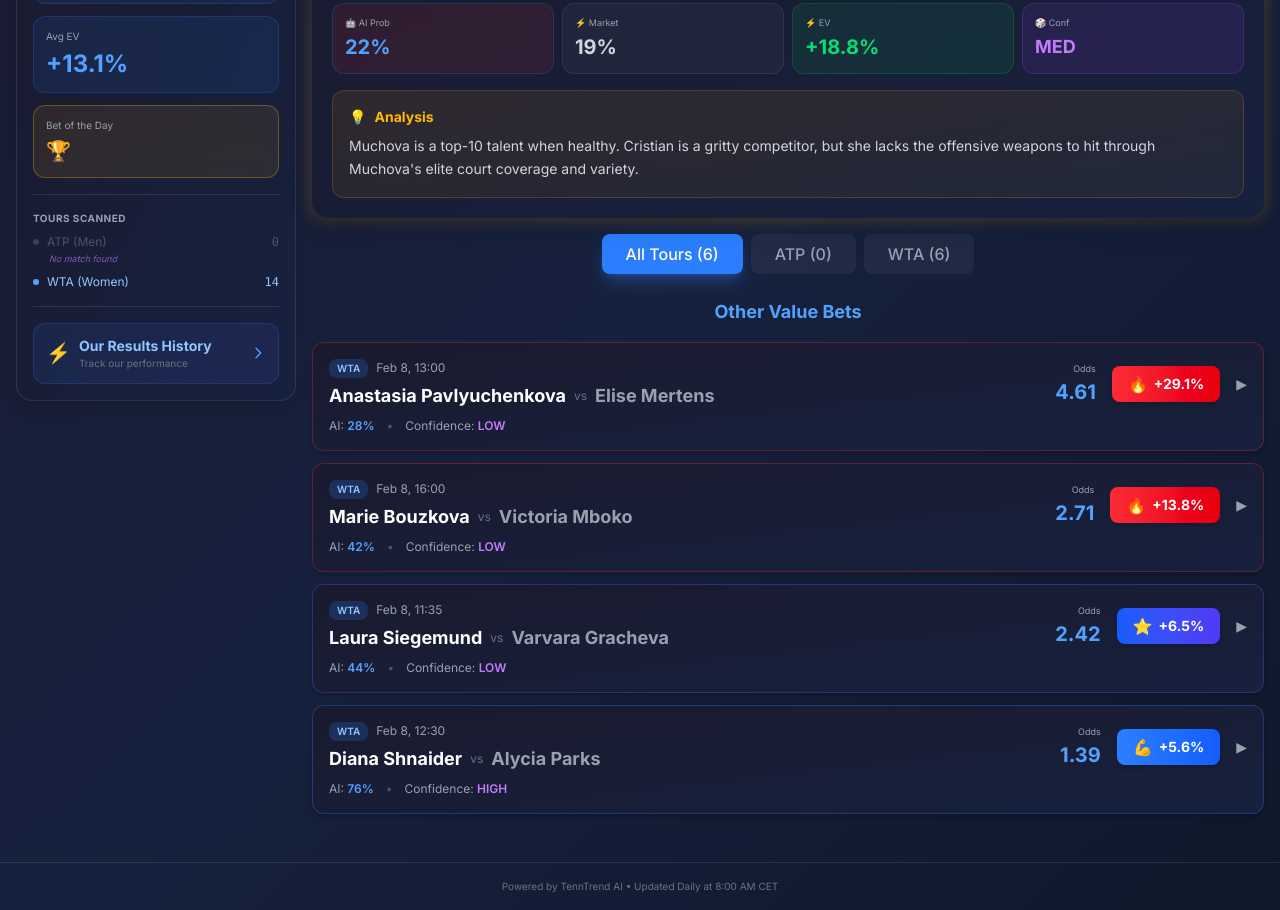
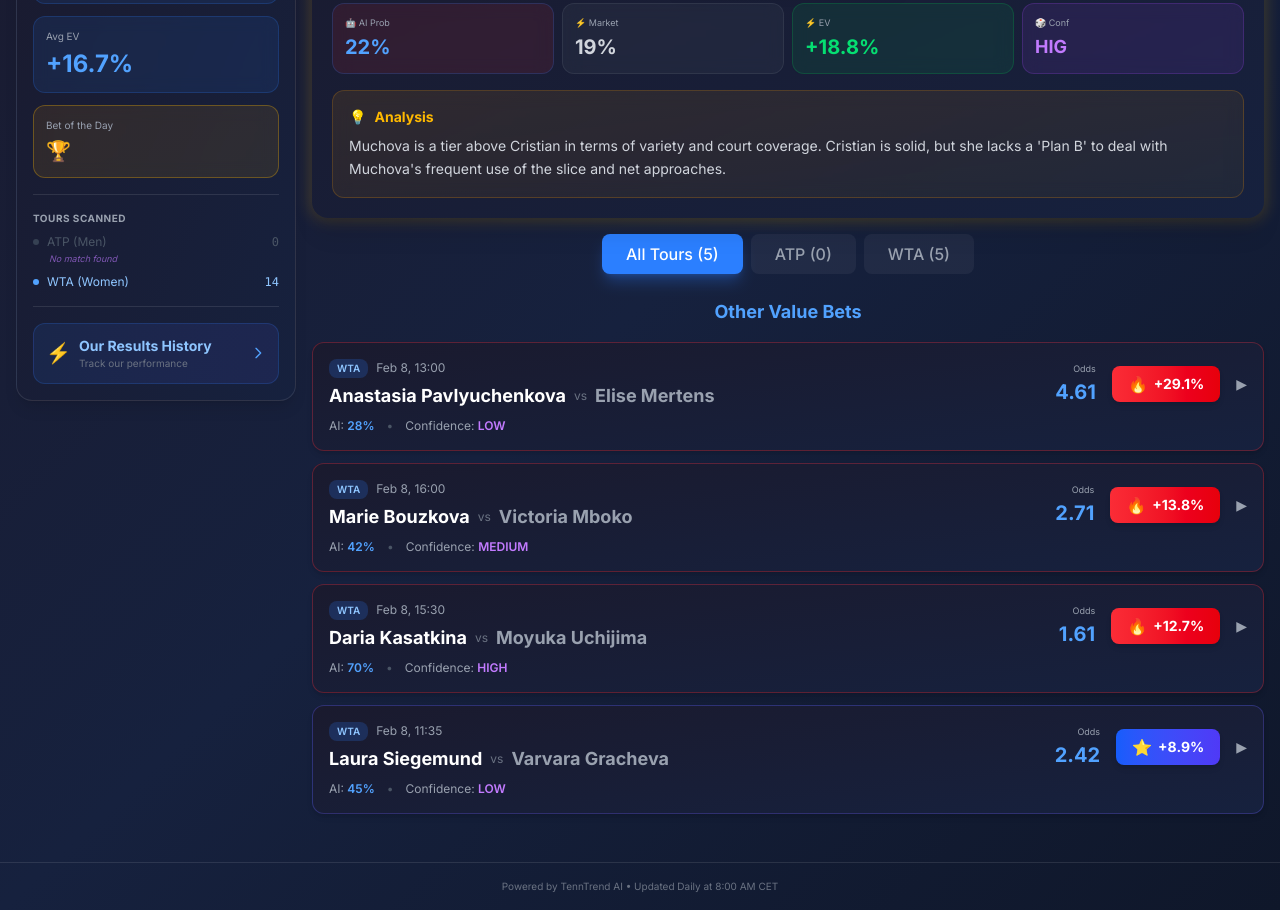
Before and after one commit to hasuwini77/generated-tennis, a React (Vite) app: page / in a window 1280 px wide. Shown: the part 300-1210 px from the top of the page. Built offline with nearby package versions, Linux system fonts and the light colour scheme.

Commit message:
Fix: Handle markdown-wrapped JSON responses from Gemini API

```diff
--- a/public/data/daily-picks.json
+++ b/public/data/daily-picks.json
@@ -1,8 +1,8 @@
 {
-  "timestamp": "2026-02-07T18:04:25.269Z",
+  "timestamp": "2026-02-07T18:16:35.841Z",
   "scanDateCET": "2026-02-07",
   "scanDateET": "2/7/2026",
-  "scanTimeCET": "2026-02-07 19:04:25",
+  "scanTimeCET": "2026-02-07 19:16:35",
   "leagueStats": {
     "atp": {
       "hasGames": false,
@@ -15,9 +15,9 @@
   },
   "summary": {
     "totalGamesAnalyzed": 14,
-    "valueBetsFound": 6,
+    "valueBetsFound": 5,
     "hasBetOfTheDay": true,
-    "avgEV": 13.1
+    "avgEV": 16.7
   },
   "betOfTheDay": {
     "id": "8958fbd4dd6b37923666905ef5845adf",
@@ -36,13 +36,13 @@
         "impliedProb": 18.5,
         "expectedValue": 18.8,
         "aiProbability": 22,
-        "reasoning": "Muchova is a top-10 talent when healthy. Cristian is a gritty competitor, but she lacks the offensive weapons to hit through Muchova's elite court coverage and variety.",
-        "confidence": "medium"
+        "reasoning": "Muchova is a tier above Cristian in terms of variety and court coverage. Cristian is solid, but she lacks a 'Plan B' to deal with Muchova's frequent use of the slice and net approaches.",
+        "confidence": "high"
       }
     ],
     "aiProbability": 22,
-    "reasoning": "Muchova is a top-10 talent when healthy. Cristian is a gritty competitor, but she lacks the offensive weapons to hit through Muchova's elite court coverage and variety.",
-    "confidence": "medium",
+    "reasoning": "Muchova is a tier above Cristian in terms of variety and court coverage. Cristian is solid, but she lacks a 'Plan B' to deal with Muchova's frequent use of the slice and net approaches.",
+    "confidence": "high",
     "expectedValue": 18.8,
     "evTier": {
       "min": 10,
@@ -52,7 +52,7 @@
       "color": "red",
       "tier": "SICK"
     },
-    "score": 87.58
+    "score": 97.58
   },
   "featuredBets": [
     {
@@ -72,12 +72,12 @@
           "impliedProb": 21.7,
           "expectedValue": 29.1,
           "aiProbability": 28,
-          "reasoning": "The market odds of 4.61 (21%) are too wide for a player of Pavlyuchenkova's caliber. While Mertens is the favorite due to consistency, Pavlyuchenkova's ball-striking makes her more dangerous than the price suggests.",
+          "reasoning": "The market odds of 4.61 are extremely wide for this matchup. While Mertens is the favorite due to her reliability, Pavlyuchenkova has the peak power to cause an upset if she finds her range early.",
           "confidence": "low"
         }
       ],
       "aiProbability": 28,
-      "reasoning": "The market odds of 4.61 (21%) are too wide for a player of Pavlyuchenkova's caliber. While Mertens is the favorite due to consistency, Pavlyuchenkova's ball-striking makes her more dangerous than the price suggests.",
+      "reasoning": "The market odds of 4.61 are extremely wide for this matchup. While Mertens is the favorite due to her reliability, Pavlyuchenkova has the peak power to cause an upset if she finds her range early.",
       "confidence": "low",
       "expectedValue": 29.1,
       "evTier": {
@@ -106,13 +106,13 @@
           "impliedProb": 18.5,
           "expectedValue": 18.8,
           "aiProbability": 22,
-          "reasoning": "Muchova is a top-10 talent when healthy. Cristian is a gritty competitor, but she lacks the offensive weapons to hit through Muchova's elite court coverage and variety.",
-          "confidence": "medium"
+          "reasoning": "Muchova is a tier above Cristian in terms of variety and court coverage. Cristian is solid, but she lacks a 'Plan B' to deal with Muchova's frequent use of the slice and net approaches.",
+          "confidence": "high"
         }
       ],
       "aiProbability": 22,
-      "reasoning": "Muchova is a top-10 talent when healthy. Cristian is a gritty competitor, but she lacks the offensive weapons to hit through Muchova's elite court coverage and variety.",
-      "confidence": "medium",
+      "reasoning": "Muchova is a tier above Cristian in terms of variety and court coverage. Cristian is solid, but she lacks a 'Plan B' to deal with Muchova's frequent use of the slice and net approaches.",
+      "confidence": "high",
       "expectedValue": 18.8,
       "evTier": {
         "min": 10,
@@ -140,14 +140,48 @@
           "impliedProb": 36.9,
           "expectedValue": 13.8,
           "aiProbability": 42,
-          "reasoning": "Bouzkova is a elite counter-puncher, but Mboko is a rising star with significant power. The market is slightly overestimating the gap between the veteran and the high-ceiling youngster.",
-          "confidence": "low"
+          "reasoning": "Bouzkova is a world-class defender, and the 2.71 odds seem to overstate the threat posed by the young Mboko. While Mboko has potential, Bouzkova's consistency is a massive hurdle for an inexperienced player.",
+          "confidence": "medium"
         }
       ],
       "aiProbability": 42,
-      "reasoning": "Bouzkova is a elite counter-puncher, but Mboko is a rising star with significant power. The market is slightly overestimating the gap between the veteran and the high-ceiling youngster.",
-      "confidence": "low",
+      "reasoning": "Bouzkova is a world-class defender, and the 2.71 odds seem to overstate the threat posed by the young Mboko. While Mboko has potential, Bouzkova's consistency is a massive hurdle for an inexperienced player.",
+      "confidence": "medium",
       "expectedValue": 13.8,
+      "evTier": {
+        "min": 10,
+        "max": null,
+        "label": "Sick Edge",
+        "emoji": "🔥",
+        "color": "red",
+        "tier": "SICK"
+      }
+    },
+    {
+      "id": "8182c52b3d3cba77c3df06c84e49b60e",
+      "league": "WTA",
+      "homeTeam": "Daria Kasatkina",
+      "awayTeam": "Moyuka Uchijima",
+      "startTime": "2026-02-08T14:30:00Z",
+      "startTimeFormatted": "Feb 8, 15:30",
+      "marketOdd": 1.61,
+      "marketProb": 62.1,
+      "markets": [
+        {
+          "type": "h2h",
+          "outcome": "Daria Kasatkina",
+          "odds": 1.61,
+          "impliedProb": 62.1,
+          "expectedValue": 12.7,
+          "aiProbability": 70,
+          "reasoning": "Kasatkina's tactical intelligence and top-spin forehand are difficult for Uchijima to handle. Unless Kasatkina has a major serving breakdown, her defensive skills should neutralize Uchijima's aggressive intent.",
+          "confidence": "high"
+        }
+      ],
+      "aiProbability": 70,
+      "reasoning": "Kasatkina's tactical intelligence and top-spin forehand are difficult for Uchijima to handle. Unless Kasatkina has a major serving breakdown, her defensive skills should neutralize Uchijima's aggressive intent.",
+      "confidence": "high",
+      "expectedValue": 12.7,
       "evTier": {
         "min": 10,
         "max": null,
@@ -172,16 +206,16 @@
           "outcome": "Laura Siegemund",
           "odds": 2.42,
           "impliedProb": 41.3,
-          "expectedValue": 6.5,
-          "aiProbability": 44,
-          "reasoning": "Siegemund's variety and net play can frustrate Gracheva, who prefers a steady baseline rhythm. The market slightly undervalues Siegemund's ability to turn matches into tactical battles.",
+          "expectedValue": 8.9,
+          "aiProbability": 45,
+          "reasoning": "Siegemund's variety and net play can frustrate Gracheva, who prefers a steady baseline rhythm. The market slightly undervalues Siegemund's ability to disrupt opponents in early tournament rounds.",
           "confidence": "low"
         }
       ],
-      "aiProbability": 44,
-      "reasoning": "Siegemund's variety and net play can frustrate Gracheva, who prefers a steady baseline rhythm. The market slightly undervalues Siegemund's ability to turn matches into tactical battles.",
+      "aiProbability": 45,
+      "reasoning": "Siegemund's variety and net play can frustrate Gracheva, who prefers a steady baseline rhythm. The market slightly undervalues Siegemund's ability to disrupt opponents in early tournament rounds.",
       "confidence": "low",
-      "expectedValue": 6.5,
+      "expectedValue": 8.9,
       "evTier": {
         "min": 6,
         "max": 10,
@@ -189,40 +223,6 @@
         "emoji": "⭐",
         "color": "purple",
         "tier": "ELITE"
-      }
-    },
-    {
-      "id": "63d1804d984b7ceeb22d886263b009fe",
-      "league": "WTA",
-      "homeTeam": "Diana Shnaider",
-      "awayTeam": "Alycia Parks",
-      "startTime": "2026-02-08T11:30:00Z",
-      "startTimeFormatted": "Feb 8, 12:30",
-      "marketOdd": 1.39,
-      "marketProb": 71.9,
-      "markets": [
-        {
-          "type": "h2h",
-          "outcome": "Diana Shnaider",
-          "odds": 1.39,
-          "impliedProb": 71.9,
-          "expectedValue": 5.6,
-          "aiProbability": 76,
-          "reasoning": "Shnaider is coming off a title and playing with immense confidence. Parks has been struggling with double faults and unforced errors, making her a high-risk player to back in current form.",
-          "confidence": "high"
-        }
-      ],
-      "aiProbability": 76,
-      "reasoning": "Shnaider is coming off a title and playing with immense confidence. Parks has been struggling with double faults and unforced errors, making her a high-risk player to back in current form.",
-      "confidence": "high",
-      "expectedValue": 5.6,
-      "evTier": {
-        "min": 3,
-        "max": 6,
-        "label": "Strong Edge",
-        "emoji": "💪",
-        "color": "blue",
-        "tier": "STRONG"
       }
     }
   ],
@@ -244,12 +244,12 @@
           "impliedProb": 21.7,
           "expectedValue": 29.1,
           "aiProbability": 28,
-          "reasoning": "The market odds of 4.61 (21%) are too wide for a player of Pavlyuchenkova's caliber. While Mertens is the favorite due to consistency, Pavlyuchenkova's ball-striking makes her more dangerous than the price suggests.",
+          "reasoning": "The market odds of 4.61 are extremely wide for this matchup. While Mertens is the favorite due to her reliability, Pavlyuchenkova has the peak power to cause an upset if she finds her range early.",
           "confidence": "low"
         }
       ],
       "aiProbability": 28,
-      "reasoning": "The market odds of 4.61 (21%) are too wide for a player of Pavlyuchenkova's caliber. While Mertens is the favorite due to consistency, Pavlyuchenkova's ball-striking makes her more dangerous than the price suggests.",
+      "reasoning": "The market odds of 4.61 are extremely wide for this matchup. While Mertens is the favorite due to her reliability, Pavlyuchenkova has the peak power to cause an upset if she finds her range early.",
       "confidence": "low",
       "expectedValue": 29.1,
       "evTier": {
@@ -278,13 +278,13 @@
           "impliedProb": 18.5,
           "expectedValue": 18.8,
           "aiProbability": 22,
-          "reasoning": "Muchova is a top-10 talent when healthy. Cristian is a gritty competitor, but she lacks the offensive weapons to hit through Muchova's elite court coverage and variety.",
-          "confidence": "medium"
+          "reasoning": "Muchova is a tier above Cristian in terms of variety and court coverage. Cristian is solid, but she lacks a 'Plan B' to deal with Muchova's frequent use of the slice and net approaches.",
+          "confidence": "high"
         }
       ],
       "aiProbability": 22,
-      "reasoning": "Muchova is a top-10 talent when healthy. Cristian is a gritty competitor, but she lacks the offensive weapons to hit through Muchova's elite court coverage and variety.",
-      "confidence": "medium",
+      "reasoning": "Muchova is a tier above Cristian in terms of variety and court coverage. Cristian is solid, but she lacks a 'Plan B' to deal with Muchova's frequent use of the slice and net approaches.",
+      "confidence": "high",
       "expectedValue": 18.8,
       "evTier": {
         "min": 10,
@@ -312,14 +312,48 @@
           "impliedProb": 36.9,
           "expectedValue": 13.8,
           "aiProbability": 42,
-          "reasoning": "Bouzkova is a elite counter-puncher, but Mboko is a rising star with significant power. The market is slightly overestimating the gap between the veteran and the high-ceiling youngster.",
-          "confidence": "low"
+          "reasoning": "Bouzkova is a world-class defender, and the 2.71 odds seem to overstate the threat posed by the young Mboko. While Mboko has potential, Bouzkova's consistency is a massive hurdle for an inexperienced player.",
+          "confidence": "medium"
         }
       ],
       "aiProbability": 42,
-      "reasoning": "Bouzkova is a elite counter-puncher, but Mboko is a rising star with significant power. The market is slightly overestimating the gap between the veteran and the high-ceiling youngster.",
-      "confidence": "low",
+      "reasoning": "Bouzkova is a world-class defender, and the 2.71 odds seem to overstate the threat posed by the young Mboko. While Mboko has potential, Bouzkova's consistency is a massive hurdle for an inexperienced player.",
+      "confidence": "medium",
       "expectedValue": 13.8,
+      "evTier": {
+        "min": 10,
+        "max": null,
+        "label": "Sick Edge",
+        "emoji": "🔥",
+        "color": "red",
+        "tier": "SICK"
+      }
+    },
+    {
+      "id": "8182c52b3d3cba77c3df06c84e49b60e",
+      "league": "WTA",
+      "homeTeam": "Daria Kasatkina",
+      "awayTeam": "Moyuka Uchijima",
+      "startTime": "2026-02-08T14:30:00Z",
+      "startTimeFormatted": "Feb 8, 15:30",
+      "marketOdd": 1.61,
+      "marketProb": 62.1,
+      "markets": [
+        {
+          "type": "h2h",
+          "outcome": "Daria Kasatkina",
+          "odds": 1.61,
+          "impliedProb": 62.1,
+          "expectedValue": 12.7,
+          "aiProbability": 70,
+          "reasoning": "Kasatkina's tactical intelligence and top-spin forehand are difficult for Uchijima to handle. Unless Kasatkina has a major serving breakdown, her defensive skills should neutralize Uchijima's aggressive intent.",
+          "confidence": "high"
+        }
+      ],
+      "aiProbability": 70,
+      "reasoning": "Kasatkina's tactical intelligence and top-spin forehand are difficult for Uchijima to handle. Unless Kasatkina has a major serving breakdown, her defensive skills should neutralize Uchijima's aggressive intent.",
+      "confidence": "high",
+      "expectedValue": 12.7,
       "evTier": {
         "min": 10,
         "max": null,
@@ -344,16 +378,16 @@
           "outcome": "Laura Siegemund",
           "odds": 2.42,
           "impliedProb": 41.3,
-          "expectedValue": 6.5,
-          "aiProbability": 44,
-          "reasoning": "Siegemund's variety and net play can frustrate Gracheva, who prefers a steady baseline rhythm. The market slightly undervalues Siegemund's ability to turn matches into tactical battles.",
+          "expectedValue": 8.9,
+          "aiProbability": 45,
+          "reasoning": "Siegemund's variety and net play can frustrate Gracheva, who prefers a steady baseline rhythm. The market slightly undervalues Siegemund's ability to disrupt opponents in early tournament rounds.",
           "confidence": "low"
         }
       ],
-      "aiProbability": 44,
-      "reasoning": "Siegemund's variety and net play can frustrate Gracheva, who prefers a steady baseline rhythm. The market slightly undervalues Siegemund's ability to turn matches into tactical battles.",
+      "aiProbability": 45,
+      "reasoning": "Siegemund's variety and net play can frustrate Gracheva, who prefers a steady baseline rhythm. The market slightly undervalues Siegemund's ability to disrupt opponents in early tournament rounds.",
       "confidence": "low",
-      "expectedValue": 6.5,
+      "expectedValue": 8.9,
       "evTier": {
         "min": 6,
         "max": 10,
@@ -361,74 +395,6 @@
         "emoji": "⭐",
         "color": "purple",
         "tier": "ELITE"
-      }
-    },
-    {
-      "id": "63d1804d984b7ceeb22d886263b009fe",
-      "league": "WTA",
-      "homeTeam": "Diana Shnaider",
-      "awayTeam": "Alycia Parks",
-      "startTime": "2026-02-08T11:30:00Z",
-      "startTimeFormatted": "Feb 8, 12:30",
-      "marketOdd": 1.39,
-      "marketProb": 71.9,
-      "markets": [
-        {
-          "type": "h2h",
-          "outcome": "Diana Shnaider",
-          "odds": 1.39,
-          "impliedProb": 71.9,
-          "expectedValue": 5.6,
-          "aiProbability": 76,
-          "reasoning": "Shnaider is coming off a title and playing with immense confidence. Parks has been struggling with double faults and unforced errors, making her a high-risk player to back in current form.",
-          "confidence": "high"
-        }
-      ],
-      "aiProbability": 76,
-      "reasoning": "Shnaider is coming off a title and playing with immense confidence. Parks has been struggling with double faults and unforced errors, making her a high-risk player to back in current form.",
-      "confidence": "high",
-      "expectedValue": 5.6,
-      "evTier": {
-        "min": 3,
-        "max": 6,
-        "label": "Strong Edge",
-        "emoji": "💪",
-        "color": "blue",
-        "tier": "STRONG"
-      }
-    },
-    {
-      "id": "8182c52b3d3cba77c3df06c84e49b60e",
-      "league": "WTA",
-      "homeTeam": "Daria Kasatkina",
-      "awayTeam": "Moyuka Uchijima",
-      "startTime": "2026-02-08T14:30:00Z",
-      "startTimeFormatted": "Feb 8, 15:30",
-      "marketOdd": 1.61,
-      "marketProb": 62.1,
-      "markets": [
-        {
-          "type": "h2h",
-          "outcome": "Daria Kasatkina",
-          "odds": 1.61,
-          "impliedProb": 62.1,
-          "expectedValue": 4.7,
-          "aiProbability": 65,
-          "reasoning": "Kasatkina's defensive masterclass usually neutralizes aggressive but lower-ranked players like Uchijima. Unless Uchijima plays a near-perfect match, Kasatkina's consistency will prevail.",
-          "confidence": "high"
-        }
-      ],
-      "aiProbability": 65,
-      "reasoning": "Kasatkina's defensive masterclass usually neutralizes aggressive but lower-ranked players like Uchijima. Unless Uchijima plays a near-perfect match, Kasatkina's consistency will prevail.",
-      "confidence": "high",
-      "expectedValue": 4.7,
-      "evTier": {
-        "min": 3,
-        "max": 6,
-        "label": "Strong Edge",
-        "emoji": "💪",
-        "color": "blue",
-        "tier": "STRONG"
       }
     }
   ],
```
Also changed, not shown: scripts/daily-scan.js (+13 -3 lines).
